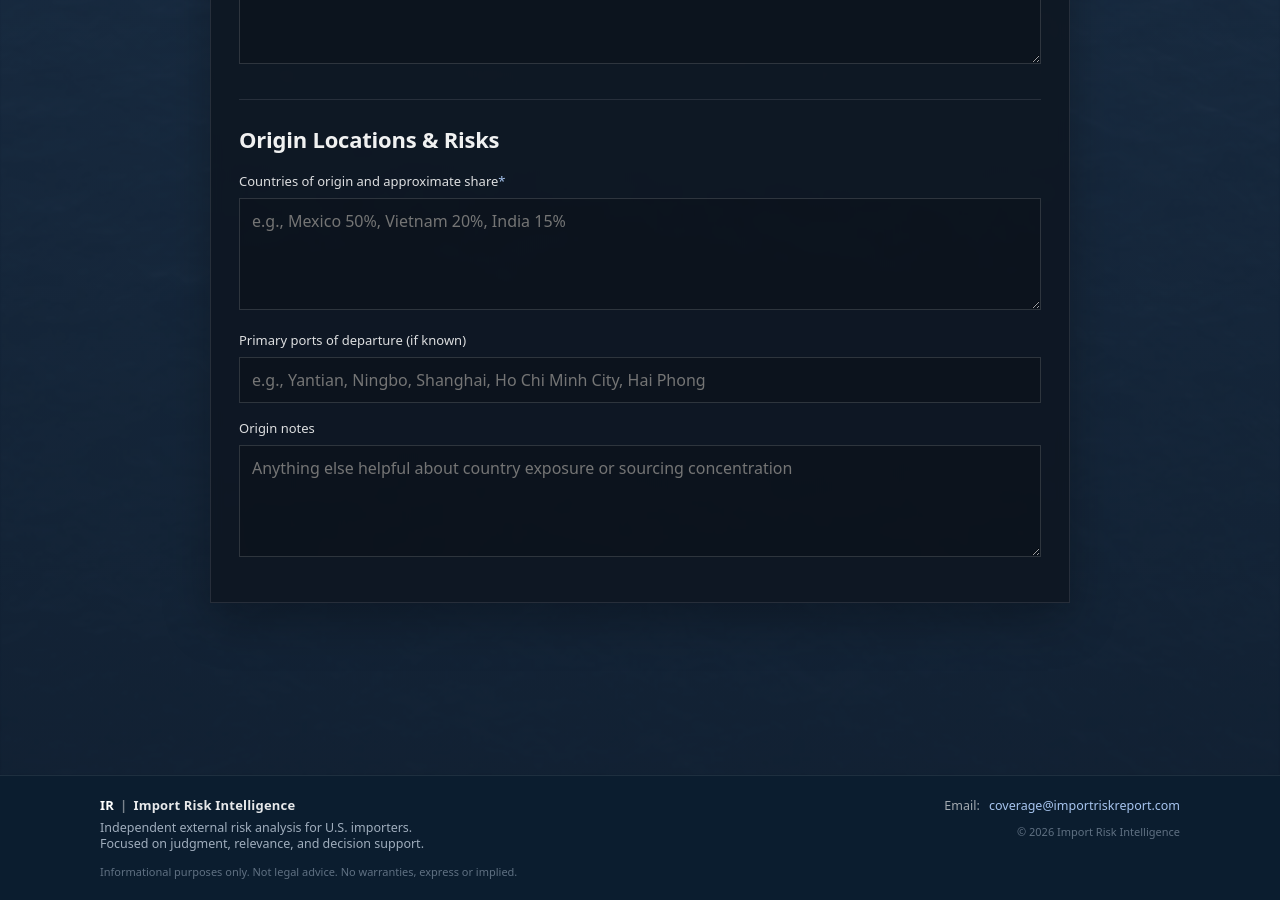
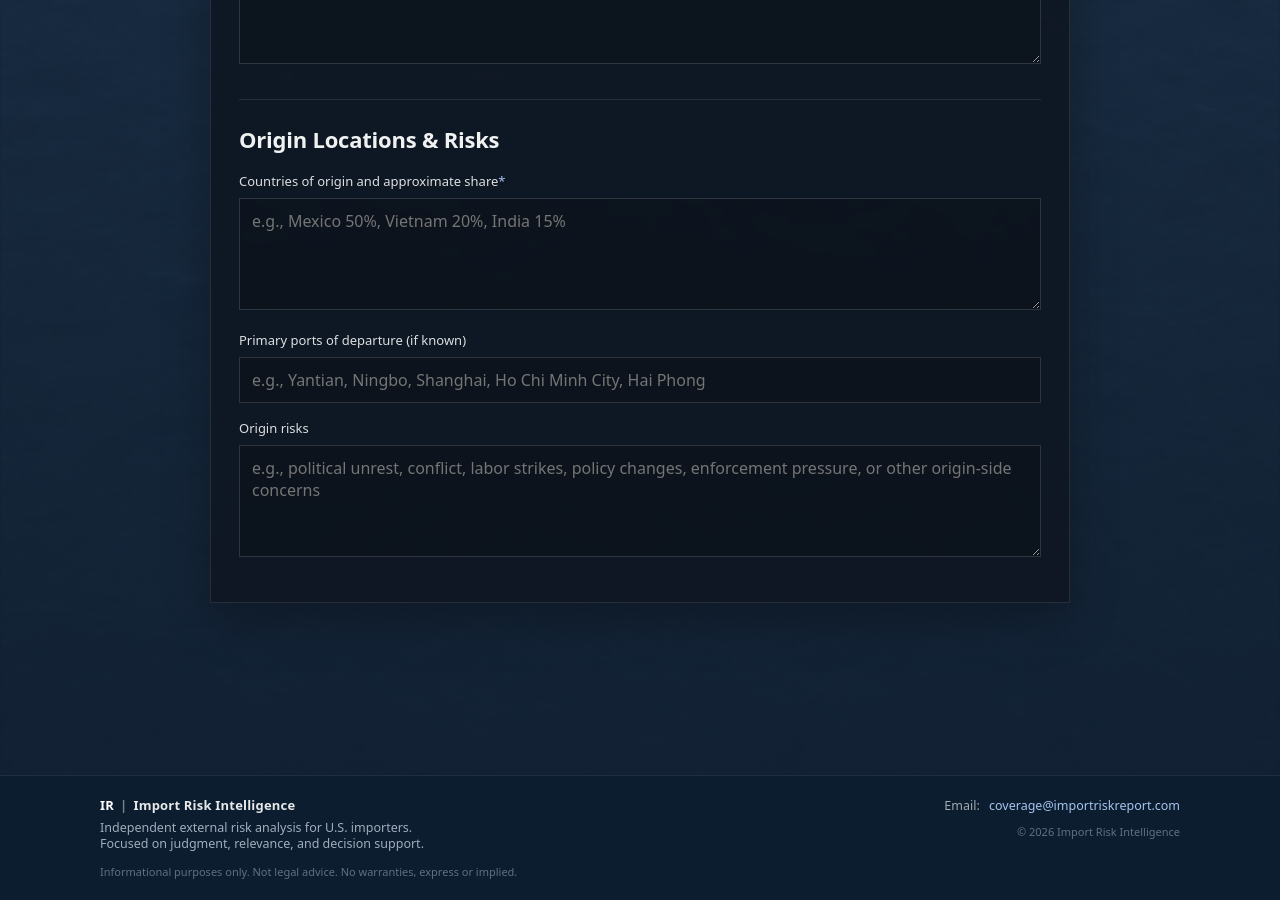
Before and after one commit to importrisk/import-risk-intelligence-site, a Jekyll site: the page built from client-profile.html, in a window 1280 px wide and 900 px high, scrolled down 1790 px. Built offline with Jekyll 4.4.1, drawn with Linux system fonts in a browser that asks for light colours.

Commit message:
Update client-profile.html

```diff
--- a/client-profile.html
+++ b/client-profile.html
@@ -284,13 +284,13 @@ description: Private client profile form for configuring Import Risk Intelligenc
             </div>
 
             <div class="cp-row">
-              <label class="cp-label" for="cp-origin-notes">Origin notes</label>
+              <label class="cp-label" for="cp-origin-notes">Origin risks</label>
               <textarea
                 class="cp-textarea"
                 id="cp-origin-notes"
                 name="origin_notes"
                 rows="4"
-                placeholder="Anything else helpful about country exposure or sourcing concentration"
+                placeholder="e.g., political unrest, conflict, labor strikes, policy changes, enforcement pressure, or other origin-side concerns"
               ></textarea>
             </div>
           </section>
```
